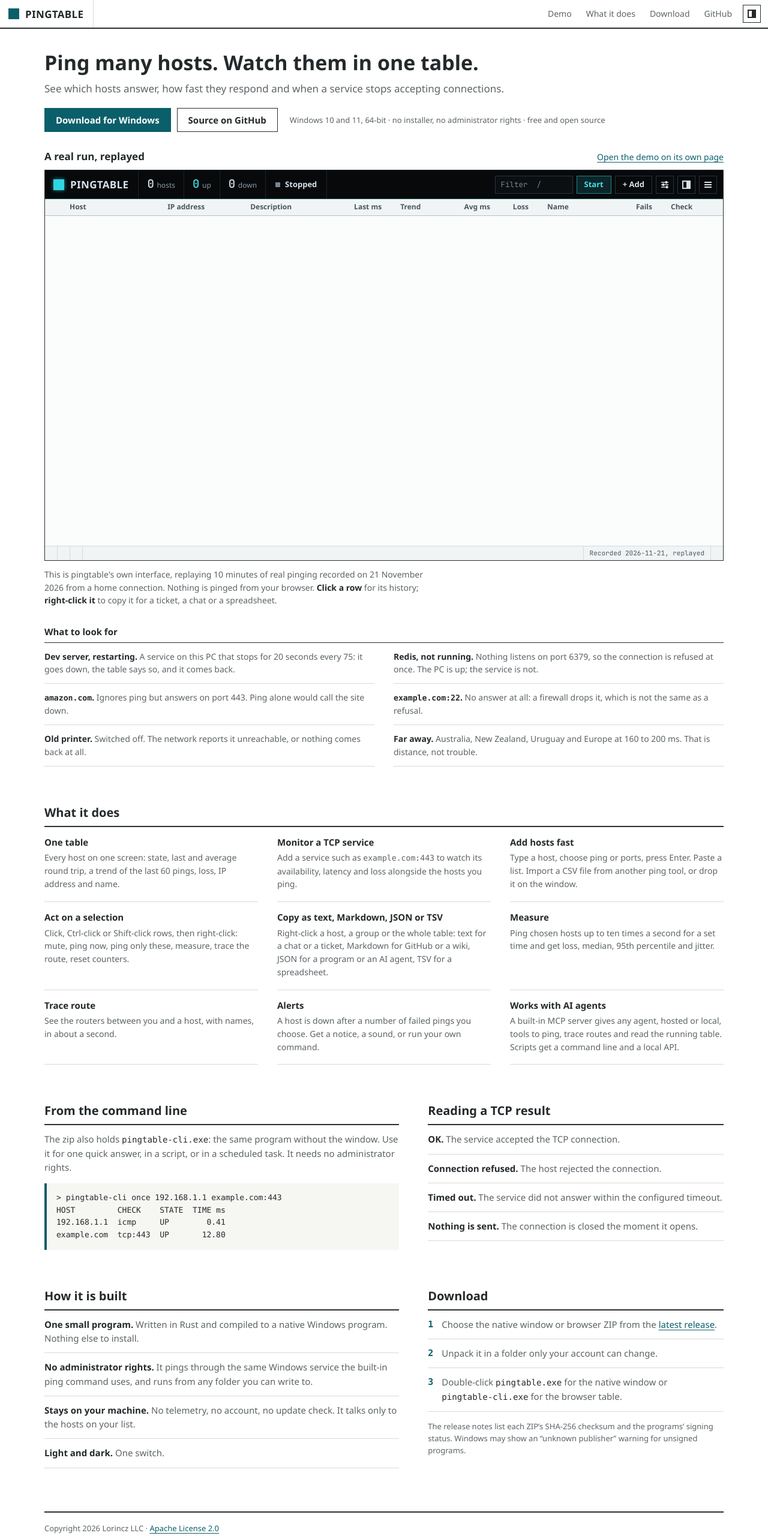
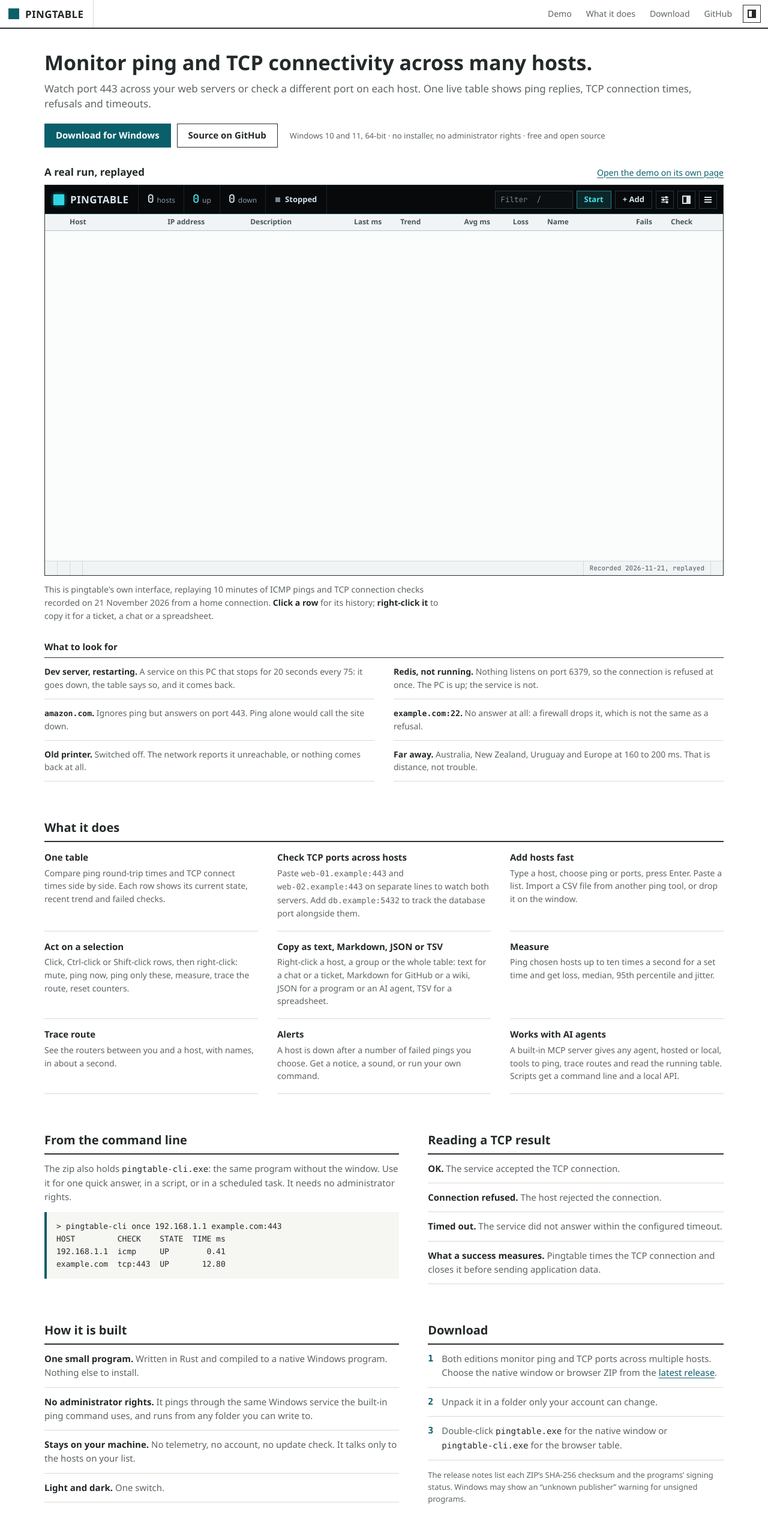
Before and after one commit to lorincz-llc/pingtable, a plain HTML site: page site/index.html in a window 1280 px wide. Shown: the top 2561 px of the page at 60% size. Drawn offline with Linux system fonts and the light colour scheme.

Commit message:
Lead with multi-host TCP connectivity alongside ping

```diff
--- a/packaging/msix/AppxManifest.xml
+++ b/packaging/msix/AppxManifest.xml
@@ -36,7 +36,7 @@
     <Application Id="pingtable" Executable="pingtable.exe" EntryPoint="Windows.FullTrustApplication">
       <uap:VisualElements
         DisplayName="pingtable"
-        Description="Ping many hosts and watch them in one table"
+        Description="Monitor ping and TCP connectivity across many hosts"
         BackgroundColor="transparent"
         Square150x150Logo="Assets\Square150x150Logo.png"
         Square44x44Logo="Assets\Square44x44Logo.png" />
--- a/site/demo/index.html
+++ b/site/demo/index.html
@@ -388,7 +388,7 @@ example.com:443
     <div class="dlg-body about">
       <div class="about-mark"><span class="brand-mark" aria-hidden="true"></span><h3>PINGTABLE</h3></div>
       <p class="about-version" id="about-version"></p>
-      <p>Ping many hosts and watch them in one table.</p>
+      <p>Monitor ping and TCP connectivity across many hosts.</p>
       <dl class="about-facts" id="about-facts"></dl>
       <p class="hint" id="about-libs"></p>
       <p class="hint about-disclaimer">pingtable is provided as is, without warranty of any kind, and you use it at your own risk: its authors accept no liability for any damage or loss. Use it only on networks and hosts you are allowed to test; you are responsible for the traffic it sends and the commands it runs. It collects nothing and reports nothing to anyone. <a href="https://github.com/lorincz-llc/pingtable/blob/main/DISCLAIMER.md" target="_blank" rel="noopener noreferrer">Full disclaimer</a></p>
--- a/site/index.html
+++ b/site/index.html
@@ -4,8 +4,8 @@
 <meta charset="utf-8">
 <meta name="viewport" content="width=device-width, initial-scale=1">
 <meta name="color-scheme" content="light dark">
-<meta name="description" content="Ping hosts and monitor named TCP services in one table. A free, open-source Windows app written in Rust. No installer, no administrator rights.">
-<title>pingtable: ping many hosts, watch them in one table</title>
+<meta name="description" content="Monitor ping and TCP connectivity across many hosts in one live table. Track connection times, refusals and timeouts for each port. A free, open-source Windows app written in Rust. No installer, no administrator rights.">
+<title>pingtable · Multi-host ping and TCP monitoring</title>
 <link rel="icon" href="/favicon.svg" type="image/svg+xml">
 <link rel="stylesheet" href="/styles.css">
 <script src="/app.js"></script>
@@ -27,8 +27,8 @@
 
 <main>
   <section class="hero">
-    <h1>Ping many hosts. Watch them in one table.</h1>
-    <p class="lead">See which hosts answer, how fast they respond and when a service stops accepting connections.</p>
+    <h1>Monitor ping and TCP connectivity across many hosts.</h1>
+    <p class="lead">Watch port 443 across your web servers or check a different port on each host. One live table shows ping replies, TCP connection times, refusals and timeouts.</p>
     <div class="actions">
       <a class="btn primary" href="https://github.com/lorincz-llc/pingtable/releases/latest">Download for Windows</a>
       <a class="btn" href="https://github.com/lorincz-llc/pingtable">Source on GitHub</a>
@@ -45,7 +45,7 @@
       <iframe class="demo-frame" id="demo-frame" src="/demo/" sandbox="allow-scripts allow-downloads" allow="clipboard-write" referrerpolicy="no-referrer" loading="lazy" title="pingtable demo: the app's own window, replaying a recorded run"></iframe>
       <p class="demo-blocked">The demo cannot be shown inside this page. <a href="/demo/">Open it on its own page</a>.</p>
     </div>
-    <p class="demo-caption">This is pingtable's own interface, replaying 10 minutes of real pinging recorded on 21 November 2026 from a home connection. Nothing is pinged from your browser. <b>Click a row</b> for its history; <b>right-click it</b> to copy it for a ticket, a chat or a spreadsheet.</p>
+    <p class="demo-caption">This is pingtable's own interface, replaying 10 minutes of ICMP pings and TCP connection checks recorded on 21 November 2026 from a home connection. <b>Click a row</b> for its history; <b>right-click it</b> to copy it for a ticket, a chat or a spreadsheet.</p>
     <noscript><p class="demo-caption">The demo needs JavaScript. The rest of this page does not.</p></noscript>
     <h3 class="demo-sub">What to look for</h3>
     <ul class="plain demo-notes">
@@ -61,8 +61,8 @@
   <section id="what" class="block">
     <h2>What it does</h2>
     <div class="features">
-      <article class="feature"><h3>One table</h3><p>Every host on one screen: state, last and average round trip, a trend of the last 60 pings, loss, IP address and name.</p></article>
-      <article class="feature"><h3>Monitor a TCP service</h3><p>Add a service such as <code>example.com:443</code> to watch its availability, latency and loss alongside the hosts you ping.</p></article>
+      <article class="feature"><h3>One table</h3><p>Compare ping round-trip times and TCP connect times side by side. Each row shows its current state, recent trend and failed checks.</p></article>
+      <article class="feature"><h3>Check TCP ports across hosts</h3><p>Paste <code>web-01.example:443</code> and <code>web-02.example:443</code> on separate lines to watch both servers. Add <code>db.example:5432</code> to track the database port alongside them.</p></article>
       <article class="feature"><h3>Add hosts fast</h3><p>Type a host, choose ping or ports, press Enter. Paste a list. Import a CSV file from another ping tool, or drop it on the window.</p></article>
       <article class="feature"><h3>Act on a selection</h3><p>Click, Ctrl-click or Shift-click rows, then right-click: mute, ping now, ping only these, measure, trace the route, reset counters.</p></article>
       <article class="feature"><h3>Copy as text, Markdown, JSON or TSV</h3><p>Right-click a host, a group or the whole table: text for a chat or a ticket, Markdown for GitHub or a wiki, JSON for a program or an AI agent, TSV for a spreadsheet.</p></article>
@@ -88,7 +88,7 @@ example.com  tcp:443  UP       12.80</pre>
         <li><b>OK.</b> The service accepted the TCP connection.</li>
         <li><b>Connection refused.</b> The host rejected the connection.</li>
         <li><b>Timed out.</b> The service did not answer within the configured timeout.</li>
-        <li><b>Nothing is sent.</b> The connection is closed the moment it opens.</li>
+        <li><b>What a success measures.</b> Pingtable times the TCP connection and closes it before sending application data.</li>
       </ul>
     </div>
   </section>
@@ -106,7 +106,7 @@ example.com  tcp:443  UP       12.80</pre>
     <div id="download">
       <h2>Download</h2>
       <ol class="plain steps">
-        <li><span>Choose the native window or browser ZIP from the <a href="https://github.com/lorincz-llc/pingtable/releases/latest">latest release</a>.</span></li>
+        <li><span>Both editions monitor ping and TCP ports across multiple hosts. Choose the native window or browser ZIP from the <a href="https://github.com/lorincz-llc/pingtable/releases/latest">latest release</a>.</span></li>
         <li><span>Unpack it in a folder only your account can change.</span></li>
         <li><span>Double-click <code>pingtable.exe</code> for the native window or <code>pingtable-cli.exe</code> for the browser table.</span></li>
       </ol>
```
Also changed, not shown: brand/github/social-preview.html (+1 -1 lines), ui/index.html (+1 -1 lines), brand/github/social-preview.png, llms.txt, ui/manifest.webmanifest, 4 other files.
